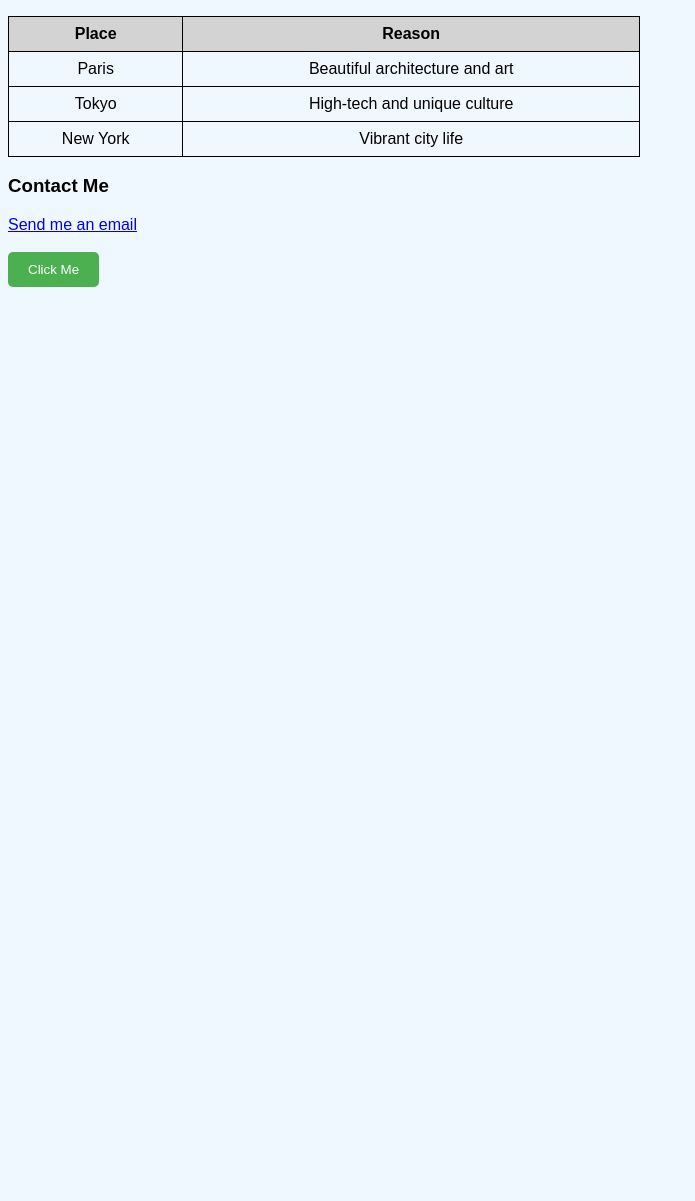
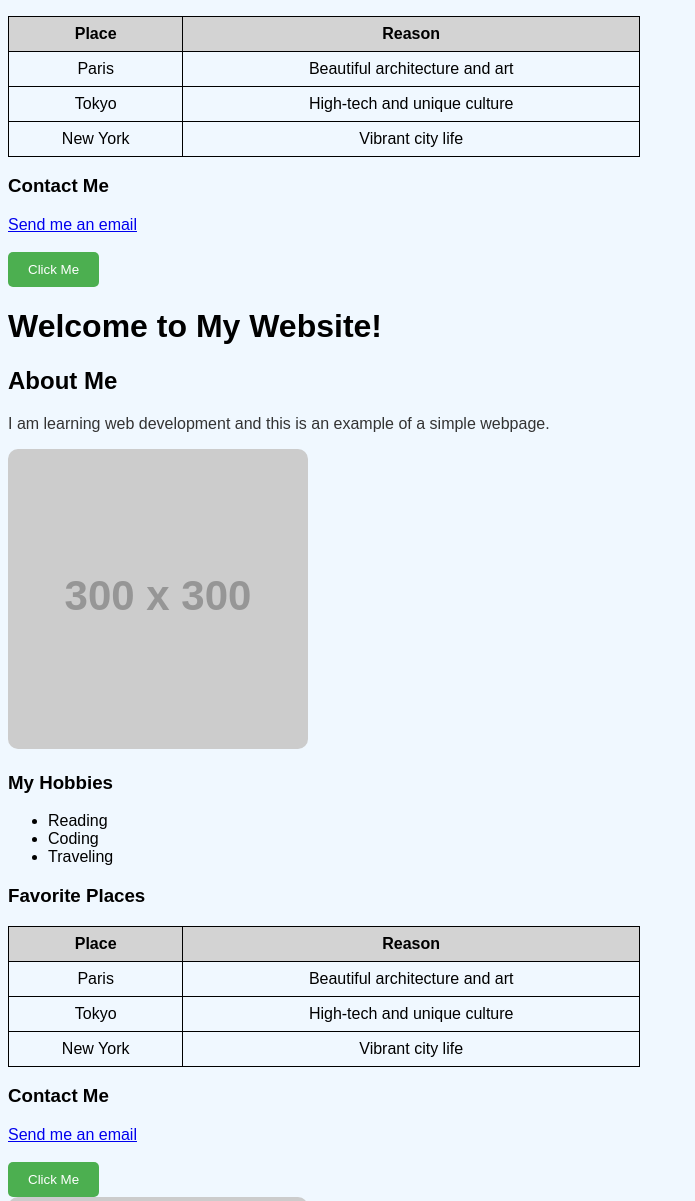
Before and after one commit to maftuna2408/Mypage, a plain HTML site: page index.html in a window 1280 px wide. Shown: the part 661-1862 px from the top of the page, without its empty margins (0-695 px from the left). Before the commit the page ends 956 px from the top, so only its background shows below. Drawn offline with Linux system fonts and the light colour scheme; placeholder pictures from the web are drawn by us.

Commit message:
Update index.html3

```diff
--- a/index.html
+++ b/index.html
@@ -84,4 +84,49 @@
     <br><br>
     <button onclick="alert('Thank you for clicking!')">Click Me</button>
 </body>
-</html>
+</html><header>
+    <h1>Welcome to My Website!</h1>
+</header>
+<main>
+    <section>
+        <h2>About Me</h2>
+        <p>I am learning web development and this is an example of a simple webpage.</p>
+        <img src="https://via.placeholder.com/300" alt="A placeholder image">
+    </section>
+    <section>
+        <h3>My Hobbies</h3>
+        <ul>
+            <li>Reading</li>
+            <li>Coding</li>
+            <li>Traveling</li>
+        </ul>
+    </section>
+    <section>
+        <h3>Favorite Places</h3>
+        <table>
+            <tr>
+                <th>Place</th>
+                <th>Reason</th>
+            </tr>
+            <tr>
+                <td>Paris</td>
+                <td>Beautiful architecture and art</td>
+            </tr>
+            <tr>
+                <td>Tokyo</td>
+                <td>High-tech and unique culture</td>
+            </tr>
+            <tr>
+                <td>New York</td>
+                <td>Vibrant city life</td>
+            </tr>
+        </table>
+    </section>
+</main>
+<footer>
+    <h3>Contact Me</h3>
+    <a href="mailto:example@example.com">Send me an email</a>
+    <br><br>
+    <button onclick="alert('Thank you for clicking!')">Click Me</button>
+</footer>
+<img src="https://via.placeholder.com/300" alt="A placeholder image" loading="lazy">
```
